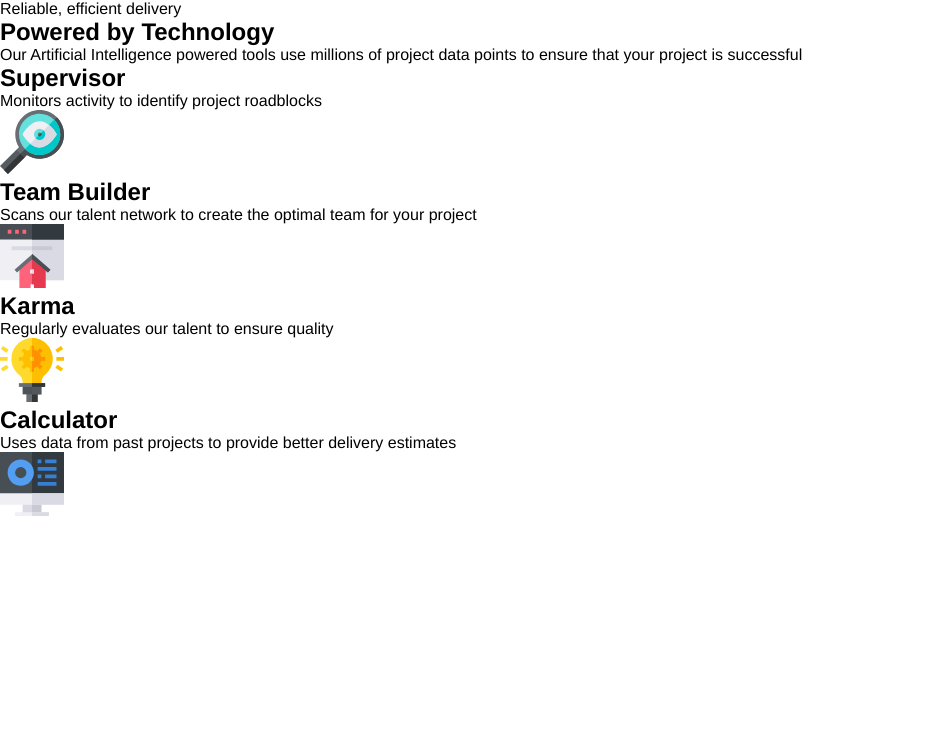
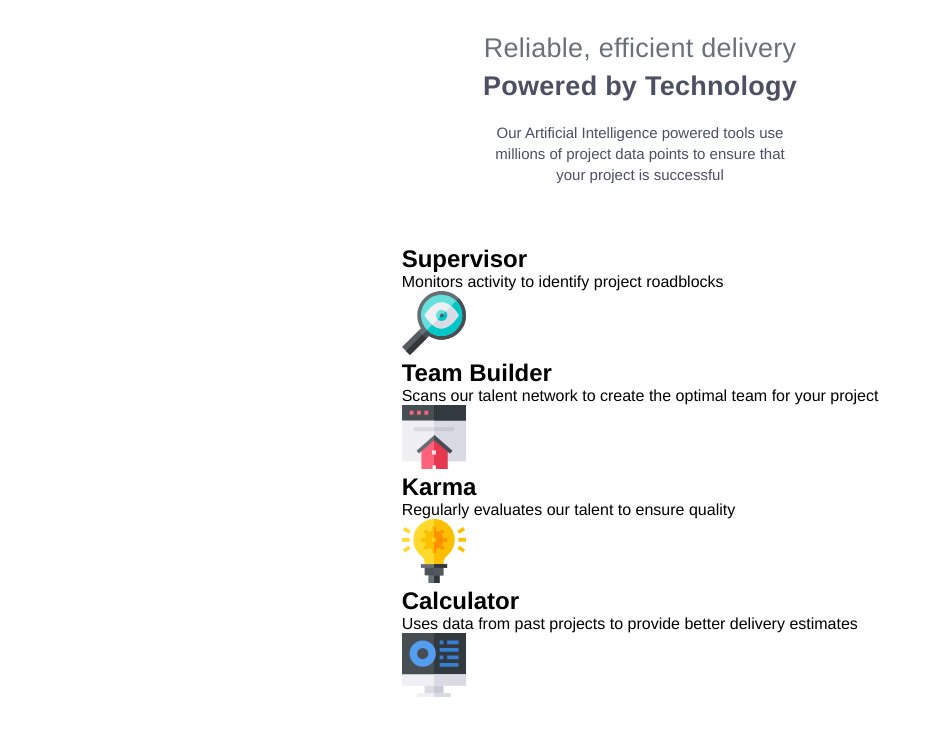
Before and after one commit to ganeshreddychimmula/four-card-feature-section, a plain HTML site: page index.html in a window 1280 px wide. Shown: the whole page, without its empty margins (0-942 px from the left). Drawn offline with Linux system fonts and the light colour scheme.

Commit message:
Style header section

```diff
--- a/design/style.css
+++ b/design/style.css
@@ -1,26 +1,70 @@
-*,::after,::before{
+*,
+::after,
+::before {
   box-sizing: border-box;
   padding: 0;
   margin: 0;
 }
 
-:root{
-    --grey-500: rgb(77,79,98);
-    --grey-400: rgb(106,113,120);
-    --white:rgb(255,255,255);
-    --red: rgb(234,84,84);
-    --cyan:rgb(68,211,210);
-    --blue:rgb(84,158,242);
-    --orange:rgb(252,174,74);
+:root {
+  --grey-500: rgb(77, 79, 98);
+  --grey-400: rgb(106, 113, 120);
+  --white: rgb(255, 255, 255);
+  --red: rgb(234, 84, 84);
+  --cyan: rgb(68, 211, 210);
+  --blue: rgb(84, 158, 242);
+  --orange: rgb(252, 174, 74);
 }
 
-html, body{
+html,
+body {
   width: 100%;
   height: 100%;
   overflow: hidden;
   font-family: "Poppins", "Helvetica Neue", Arial, sans-serif;
 }
 
-body{
-    overflow-y: initial;
+body {
+  height: 100%;
+  overflow-y: auto;
+  display: flex;
+  flex-direction: column;
+  align-items: center;
+  padding-block: 30px;
 }
+
+.tech-feature-header {
+  width: 316px;
+  margin-bottom: 60px;
+  text-align: center;
+}
+
+.heading{
+    width: 100%;
+    margin-bottom: 16px;
+
+}
+
+.heading h1{
+    font-size: 27px;
+    font-weight: 200;
+    line-height: 140%;
+    letter-spacing: 0.25px;
+    color: var(--grey-400);
+}
+
+.heading h2{
+    font-size: 27px;
+    font-weight: 600;
+    line-height: 140%;
+    letter-spacing: 0.25px;
+    color: var(--grey-500);
+}
+
+.tech-feature-header p{
+    font-size: 15px;
+    line-height: 140%;
+    letter-spacing: 0px;
+    font-weight: 400;
+    color: var(--grey-500);
+}
--- a/index.html
+++ b/index.html
@@ -17,8 +17,14 @@
   </head>
   <body class="tech-feature">
     <header class="tech-feature-header">
-      <p>Reliable, efficient delivery</p>
-      <h2>Powered by Technology</h2>
+      <header class="heading">
+      <h1>
+        Reliable, efficient delivery
+      </h1>
+      <h2>
+        Powered by Technology
+      </h2>
+      </header>
       <p>
         Our Artificial Intelligence powered tools use millions of project data
         points to ensure that your project is successful
```
Lines whose indentation alone changed are shown as unchanged.
